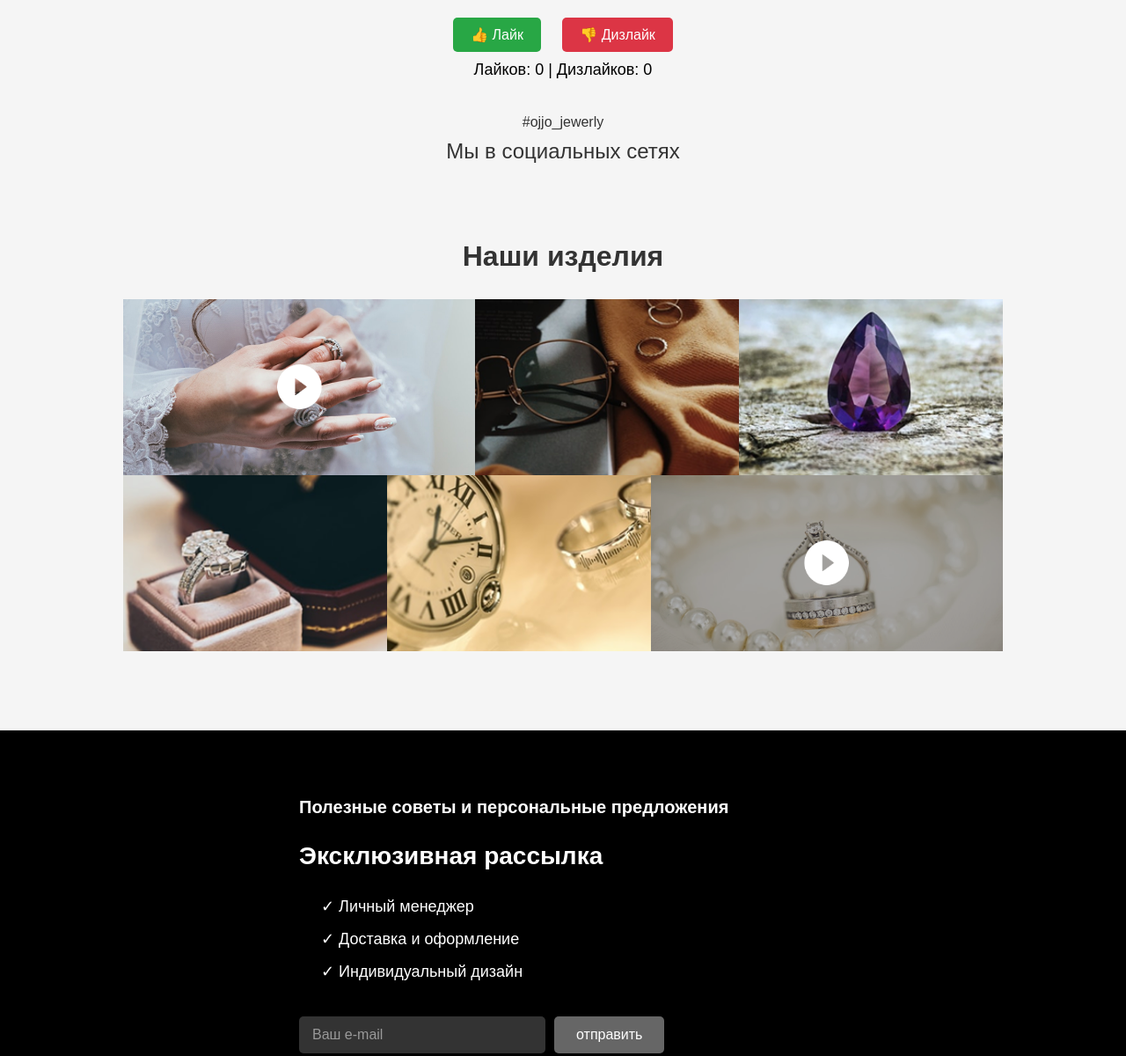
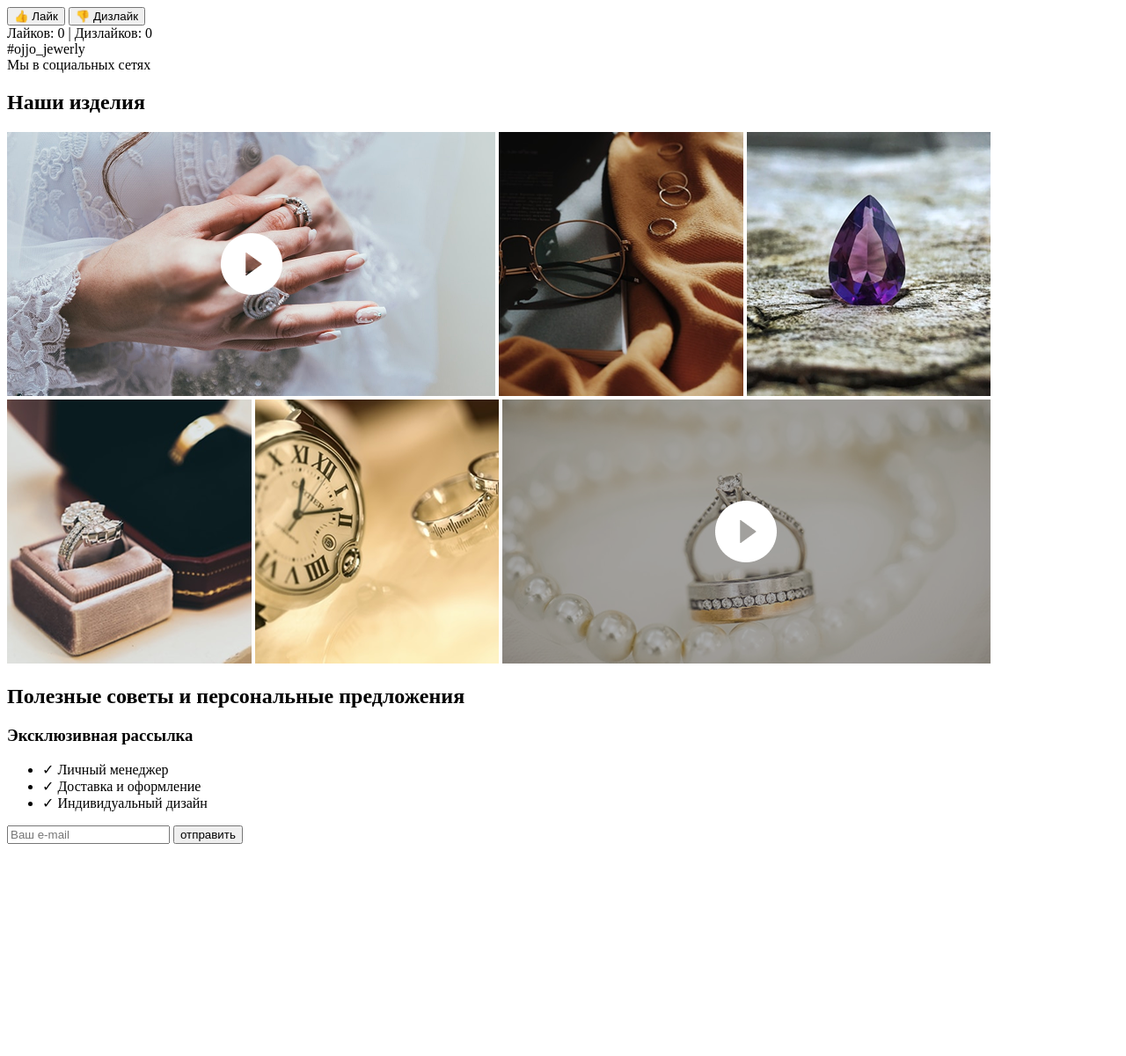
Before and after one commit to persival5/skebob, a plain HTML site: page index.html in a window 1280 px wide. Shown: the whole page at 88% size. After the commit the page ends 967 px from the top, so only its background shows below. Drawn offline with Linux system fonts and the light colour scheme.

Commit message:
Update index.html

```diff
--- a/index.html
+++ b/index.html
@@ -5,168 +5,6 @@
     <title>Ювелирные изделия</title>
     <meta charset="UTF-8">
     <meta name="viewport" content="width=device-width, initial-scale=1.0">
-    <style>
-        /* ОБЩИЕ СТИЛИ */
-        body {
-            background: #f5f5f5;
-            margin: 0;
-            padding: 0;
-            font-family: Arial, sans-serif;
-        }
-
-        /* ЛАЙК/ДИЗЛАЙК */
-        .reactions {
-            text-align: center;
-            padding: 20px;
-        }
-
-        .like-btn, .dislike-btn {
-            padding: 10px 20px;
-            margin: 0 10px;
-            border: none;
-            border-radius: 5px;
-            cursor: pointer;
-            font-size: 16px;
-        }
-
-        .like-btn {
-            background: #28a745;
-            color: white;
-        }
-
-        .dislike-btn {
-            background: #dc3545;
-            color: white;
-        }
-
-        .like-btn:hover {
-            background: #218838;
-        }
-
-        .dislike-btn:hover {
-            background: #c82333;
-        }
-
-        .reactions-count {
-            margin-top: 10px;
-            font-size: 18px;
-        }
-
-        .social-header {
-            padding: 20px;
-            text-align: center;
-        }
-
-        .hashtag {
-            font-size: 16px;
-            color: #333;
-            margin-bottom: 10px;
-        }
-
-        .social-title {
-            font-size: 24px;
-            color: #333;
-        }
-
-        .gallery-section {
-            padding: 40px 20px;
-            background: #f5f5f5;
-        }
-
-        .gallery-title {
-            color: #333;
-            text-align: center;
-            font-size: 32px;
-            margin-bottom: 30px;
-        }
-
-        .gallery-images {
-            display: flex;
-            flex-wrap: wrap;
-            justify-content: center;
-            gap: 0;
-            max-width: 1100px;
-            margin: 0 auto;
-        }
-
-        .product-image {
-            width: 300px;
-            height: 200px;
-            object-fit: cover;
-            margin: 0;
-        }
-
-        .large-image {
-            width: 400px;
-            height: 200px;
-        }
-
-        .newsletter-section {
-            background: #000;
-            color: white;
-            padding: 60px 20px;
-            margin-top: 50px;
-        }
-
-        .newsletter-container {
-            max-width: 600px;
-            margin: 0 auto;
-        }
-
-        .newsletter-title {
-            font-size: 20px;
-            margin-bottom: 15px;
-            color: #fff;
-        }
-
-        .newsletter-subtitle {
-            font-size: 28px;
-            margin-bottom: 30px;
-            color: #fff;
-        }
-
-        .benefits-list {
-            list-style: none;
-            padding: 0;
-            margin-bottom: 40px;
-        }
-
-        .benefit-item {
-            font-size: 18px;
-            margin-bottom: 15px;
-            padding-left: 25px;
-        }
-
-        .subscribe-form {
-            display: flex;
-            gap: 10px;
-            flex-wrap: wrap;
-        }
-
-        .email-input {
-            padding: 12px 15px;
-            width: 250px;
-            border: none;
-            border-radius: 5px;
-            font-size: 16px;
-            background: #333;
-            color: white;
-        }
-
-        .email-input::placeholder {
-            color: #999;
-        }
-
-        .submit-btn {
-            background: #666;
-            color: white;
-            padding: 12px 25px;
-            border: none;
-            border-radius: 5px;
-            font-size: 16px;
-            cursor: pointer;
-        }
-    </style>
 </head>
 <body>
     <!-- Лайк/Дизлайк -->
@@ -236,4 +74,5 @@
         }
     </script>
 </body>
+
 </html>
```
